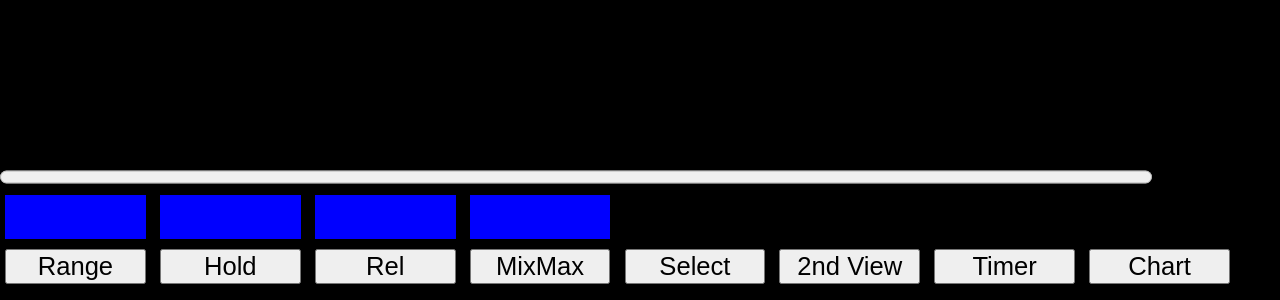
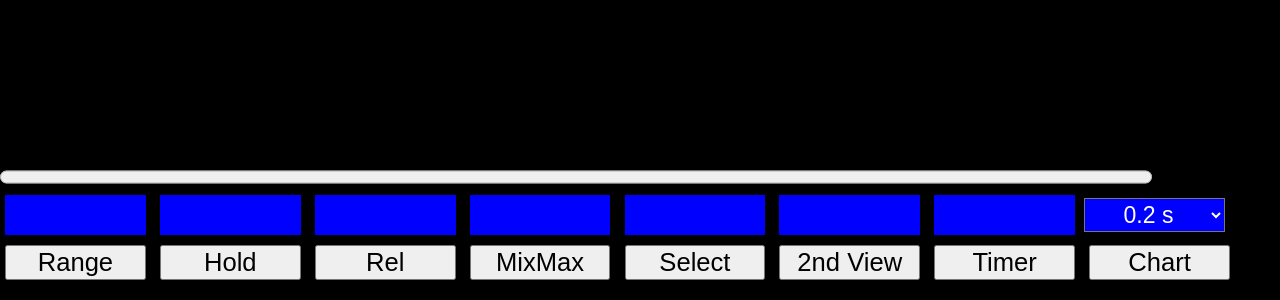
Before and after one commit to beigenmann/VC8145, a plain HTML site: page pyboard/www/index.html in a window 1280 px wide. Shown: the part 500-800 px from the top of the page. Drawn offline with Linux system fonts and the light colour scheme.

Commit message:
freq update

```diff
--- a/pyboard/www/index.html
+++ b/pyboard/www/index.html
@@ -79,15 +79,32 @@
     #range,
     #hold,
     #rel,
-    #minmax {
+    #minmax,
+    #space1,
+    #space2,
+    #space3
+    {
       padding: 0.3vw 0vw 0.6vw 0vw;
       font-size: 2vw;
       font-family: Arial, Helvetica, sans-serif;
       background-color: blue;
       color: white;
       width: 11vw;
-      height: 4vh;
+      height: 3.5vh;
       margin: 5px;
+      display: inline-block;
+      text-align: center;
+      vertical-align: middle;
+    }
+    #sampelfreq
+    {
+      padding: 0.2vw 0vw 0.4vw 0vw;
+      font-size: 1.8vw;
+      font-family: Arial, Helvetica, sans-serif;
+      background-color: blue;
+      color: white;
+      width: 11vw;
+      height: 2.7vw;
       display: inline-block;
       text-align: center;
       vertical-align: middle;
@@ -142,6 +159,15 @@
       <span id="hold"></span>
       <span id="rel"></span>
       <span id="minmax"></span>
+      <span id="space1"></span>
+      <span id="space2"></span>
+      <span id="space3"></span>
+      <select name="modulo" id="sampelfreq" onchange="changeFreq()">
+        <option value=1>0.2 s</option>
+        <option value=5>1 s</option>
+        <option value=50>10 s</option>
+        <option value=300>60 s</option>
+      </select>
     </div>
     <div class="tab">
       <button onmousedown="onRange()">Range</button>
--- a/pyboard/www/vc8145.js
+++ b/pyboard/www/vc8145.js
@@ -36,6 +36,11 @@ function onClose(evt) {
   console.log("<strong>-- DISCONNECTED --</strong>");
 }
 freq_count = 0;
+freq_modulo = 1;
+function changeFreq() {
+  var x = document.getElementById("sampelfreq").value;
+  freq_modulo = x;
+}
 function onMessage(evt) {
   try {
     //console.log('MSG FROM SERVER' , evt.data  );
@@ -73,9 +78,10 @@ function onMessage(evt) {
     setValue("minmax", data["first"].minmax);
     document.getElementById("analog_bar").value = data["status"].value - 0x7f;
     freq_count++;
-    freq_count = freq_count % 50;
-    if (freq_count == 1) {
+    freq_count = freq_count % freq_modulo;
+    if (freq_count == 0) {
       updateChart(data["time"], firstValue, firstUnit, data["first"].mode);
+      freq_count = 0;
     }
 
     // console.log("MSG FROM SERVER", data["status"].value);
```
